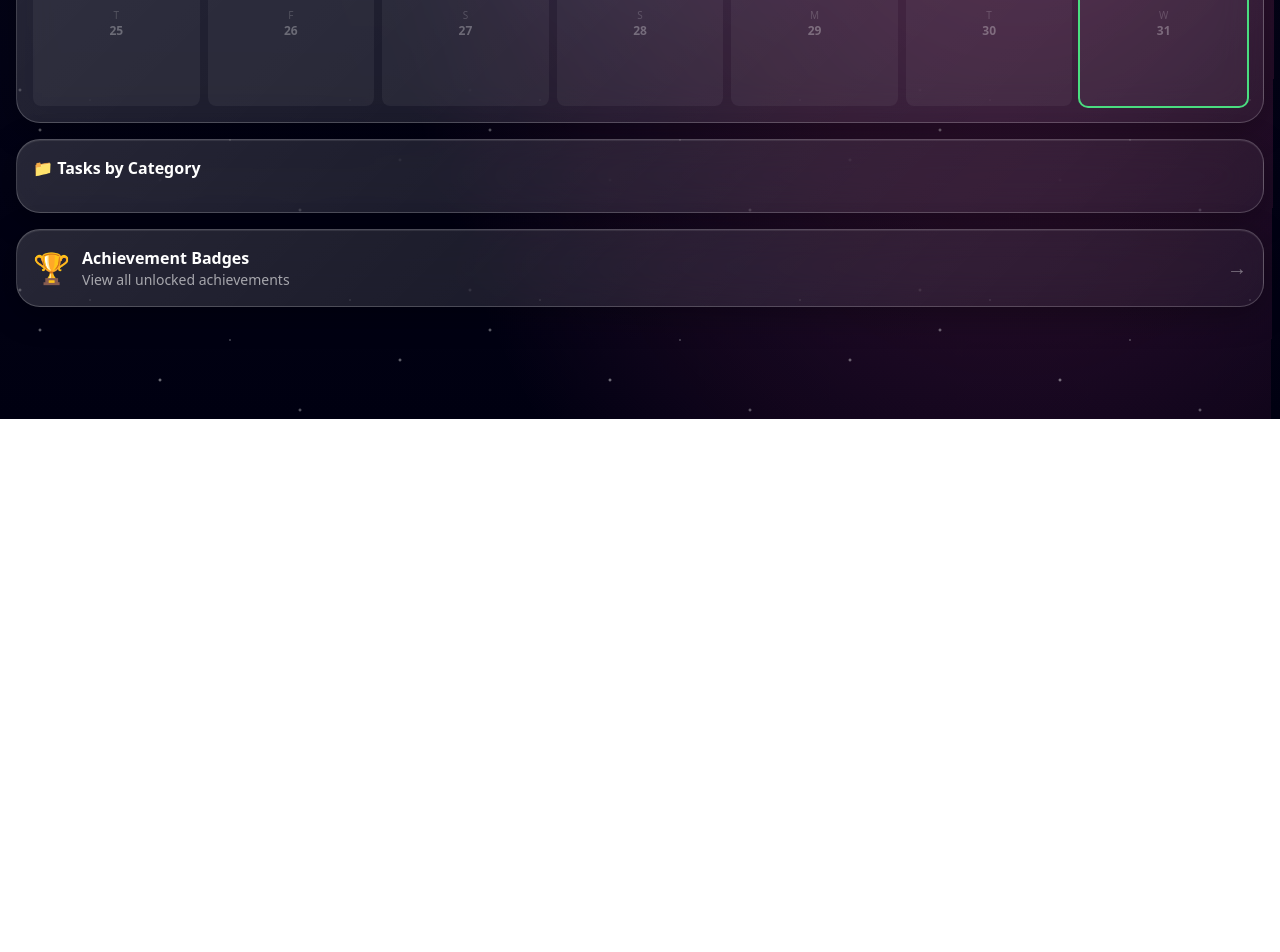
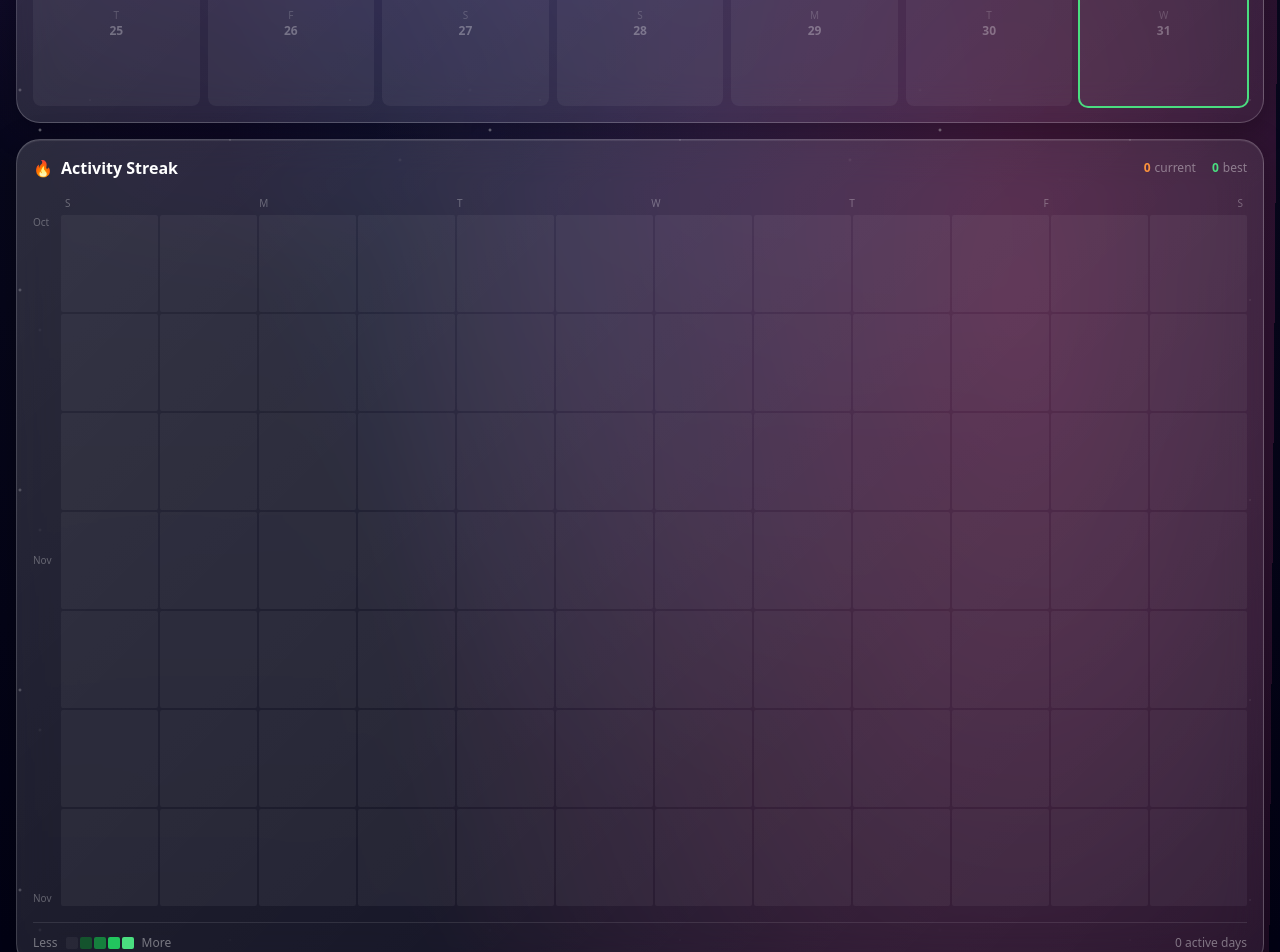
Before and after one commit to justinnewbold/time-blocking, a Next.js app: page /stats in a window 1280 px wide. Shown: the part 1940-2892 px from the top of the page. Before the commit the page ends 2359 px from the top, so only its background shows below. Built offline with nearby package versions, Linux system fonts and the light colour scheme.

Commit message:
feat: Add GitHub-style Streak Calendar with 12-week history 🔥📈

```diff
--- a/src/app/stats/page.jsx
+++ b/src/app/stats/page.jsx
@@ -328,6 +328,168 @@ const DailyTimeline = ({ data }) => {
   );
 };
 
+// Streak Calendar - GitHub-style contribution graph
+const StreakCalendar = ({ completedDates, thoughtDump = [] }) => {
+  // Generate last 12 weeks of data
+  const weeks = [];
+  const today = new Date();
+  today.setHours(0, 0, 0, 0);
+
+  // Start from 12 weeks ago, on a Sunday
+  const startDate = new Date(today);
+  startDate.setDate(startDate.getDate() - 83); // ~12 weeks
+  startDate.setDate(startDate.getDate() - startDate.getDay()); // Move to Sunday
+
+  for (let w = 0; w < 12; w++) {
+    const week = [];
+    for (let d = 0; d < 7; d++) {
+      const date = new Date(startDate);
+      date.setDate(date.getDate() + (w * 7) + d);
+      const dateStr = date.toDateString();
+
+      // Count tasks completed on this date
+      const count = completedDates.filter(cd => cd === dateStr).length;
+
+      // Count thoughts captured
+      const thoughts = thoughtDump.filter(t => new Date(t.timestamp).toDateString() === dateStr).length;
+
+      week.push({
+        date,
+        dateStr,
+        count,
+        thoughts,
+        isToday: date.toDateString() === today.toDateString(),
+        isFuture: date > today
+      });
+    }
+    weeks.push(week);
+  }
+
+  // Calculate streak
+  let currentStreak = 0;
+  let maxStreak = 0;
+  let tempStreak = 0;
+  const checkDate = new Date(today);
+
+  // Check backwards from today
+  while (true) {
+    const dateStr = checkDate.toDateString();
+    const hasActivity = completedDates.includes(dateStr);
+    if (hasActivity) {
+      currentStreak++;
+      checkDate.setDate(checkDate.getDate() - 1);
+    } else if (checkDate.toDateString() === today.toDateString()) {
+      // Today doesn't have activity yet, that's ok - check yesterday
+      checkDate.setDate(checkDate.getDate() - 1);
+    } else {
+      break;
+    }
+  }
+
+  // Find max streak
+  completedDates.sort((a, b) => new Date(a) - new Date(b));
+  completedDates.forEach((dateStr, i) => {
+    if (i === 0) {
+      tempStreak = 1;
+    } else {
+      const prevDate = new Date(completedDates[i - 1]);
+      const currDate = new Date(dateStr);
+      const diffDays = Math.round((currDate - prevDate) / (1000 * 60 * 60 * 24));
+      if (diffDays === 1) {
+        tempStreak++;
+      } else {
+        tempStreak = 1;
+      }
+    }
+    maxStreak = Math.max(maxStreak, tempStreak);
+  });
+
+  // Calculate total active days
+  const uniqueDays = [...new Set(completedDates)].length;
+
+  // Get intensity color
+  const getColor = (count) => {
+    if (count === 0) return 'bg-white/5';
+    if (count === 1) return 'bg-green-900';
+    if (count === 2) return 'bg-green-700';
+    if (count <= 4) return 'bg-green-500';
+    return 'bg-green-400';
+  };
+
+  return (
+    <div className="glass-card p-4">
+      <div className="flex items-center justify-between mb-4">
+        <h3 className="text-white font-semibold flex items-center gap-2">
+          <span>🔥</span> Activity Streak
+        </h3>
+        <div className="flex items-center gap-4 text-xs">
+          <div>
+            <span className="text-orange-400 font-bold">{currentStreak}</span>
+            <span className="text-white/40 ml-1">current</span>
+          </div>
+          <div>
+            <span className="text-green-400 font-bold">{maxStreak}</span>
+            <span className="text-white/40 ml-1">best</span>
+          </div>
+        </div>
+      </div>
+
+      {/* Day labels */}
+      <div className="flex gap-1 mb-1">
+        <div className="w-6" />
+        <div className="flex-1 flex justify-between text-[10px] text-white/30 px-1">
+          <span>S</span><span>M</span><span>T</span><span>W</span><span>T</span><span>F</span><span>S</span>
+        </div>
+      </div>
+
+      {/* Grid */}
+      <div className="flex gap-1">
+        {/* Week labels */}
+        <div className="flex flex-col justify-between text-[10px] text-white/30 w-6">
+          {weeks.filter((_, i) => i % 4 === 0).map((_, i) => (
+            <span key={i}>{new Date(weeks[i * 4]?.[0]?.date).toLocaleDateString('en', { month: 'short' })}</span>
+          ))}
+        </div>
+
+        {/* Calendar grid */}
+        <div className="flex-1 grid grid-cols-12 gap-[2px]">
+          {weeks.map((week, wIdx) => (
+            <div key={wIdx} className="flex flex-col gap-[2px]">
+              {week.map((day, dIdx) => (
+                <div
+                  key={dIdx}
+                  className={`aspect-square rounded-sm transition-all ${
+                    day.isFuture ? 'bg-transparent' :
+                    day.isToday ? 'ring-2 ring-white/50 ' + getColor(day.count) :
+                    getColor(day.count)
+                  }`}
+                  title={`${day.date.toLocaleDateString()}: ${day.count} tasks${day.thoughts ? `, ${day.thoughts} thoughts` : ''}`}
+                />
+              ))}
+            </div>
+          ))}
+        </div>
+      </div>
+
+      {/* Legend */}
+      <div className="flex items-center justify-between mt-4 pt-3 border-t border-white/10">
+        <div className="flex items-center gap-2 text-xs text-white/40">
+          <span>Less</span>
+          <div className="flex gap-[2px]">
+            {['bg-white/5', 'bg-green-900', 'bg-green-700', 'bg-green-500', 'bg-green-400'].map((color, i) => (
+              <div key={i} className={`w-3 h-3 rounded-sm ${color}`} />
+            ))}
+          </div>
+          <span>More</span>
+        </div>
+        <div className="text-xs text-white/40">
+          {uniqueDays} active days
+        </div>
+      </div>
+    </div>
+  );
+};
+
 // Category breakdown
 const CategoryBreakdown = ({ tasks }) => {
   const categories = {};
@@ -429,6 +591,7 @@ export default function StatsPage() {
   const [timeEstimates, setTimeEstimates] = useState({});
   const [completedTasks, setCompletedTasks] = useState([]);
   const [moodLog, setMoodLog] = useState([]);
+  const [thoughtDump, setThoughtDump] = useState([]);
   const { stats: achievementStats } = useAchievements();
 
   // Load data
@@ -436,6 +599,7 @@ export default function StatsPage() {
     setTimeEstimates(Storage.get('timeEstimates', {}));
     setCompletedTasks(Storage.get('tasks', []).filter(t => t.completed));
     setMoodLog(Storage.get('moodLog', []));
+    setThoughtDump(Storage.get('thoughtDump', []));
   }, []);
 
   // Calculate stats
@@ -610,6 +774,9 @@ export default function StatsPage() {
           {/* Weekly Calendar */}
           <WeeklyCalendar completedDates={completedDates} />
 
+          {/* GitHub-style Streak Calendar */}
+          <StreakCalendar completedDates={completedDates} thoughtDump={thoughtDump} />
+
           {/* Category Breakdown */}
           <CategoryBreakdown tasks={completedTasks} />
 
```
